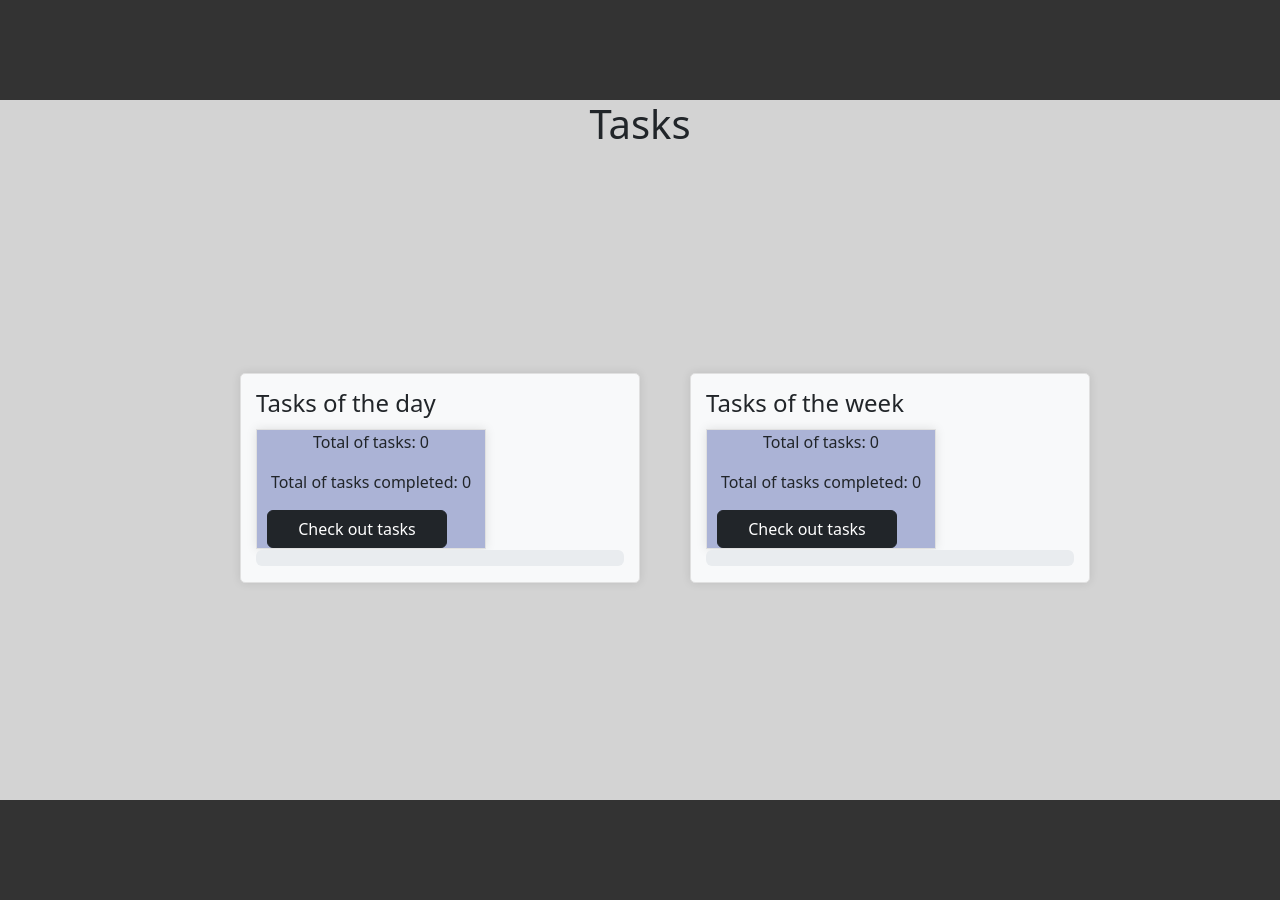
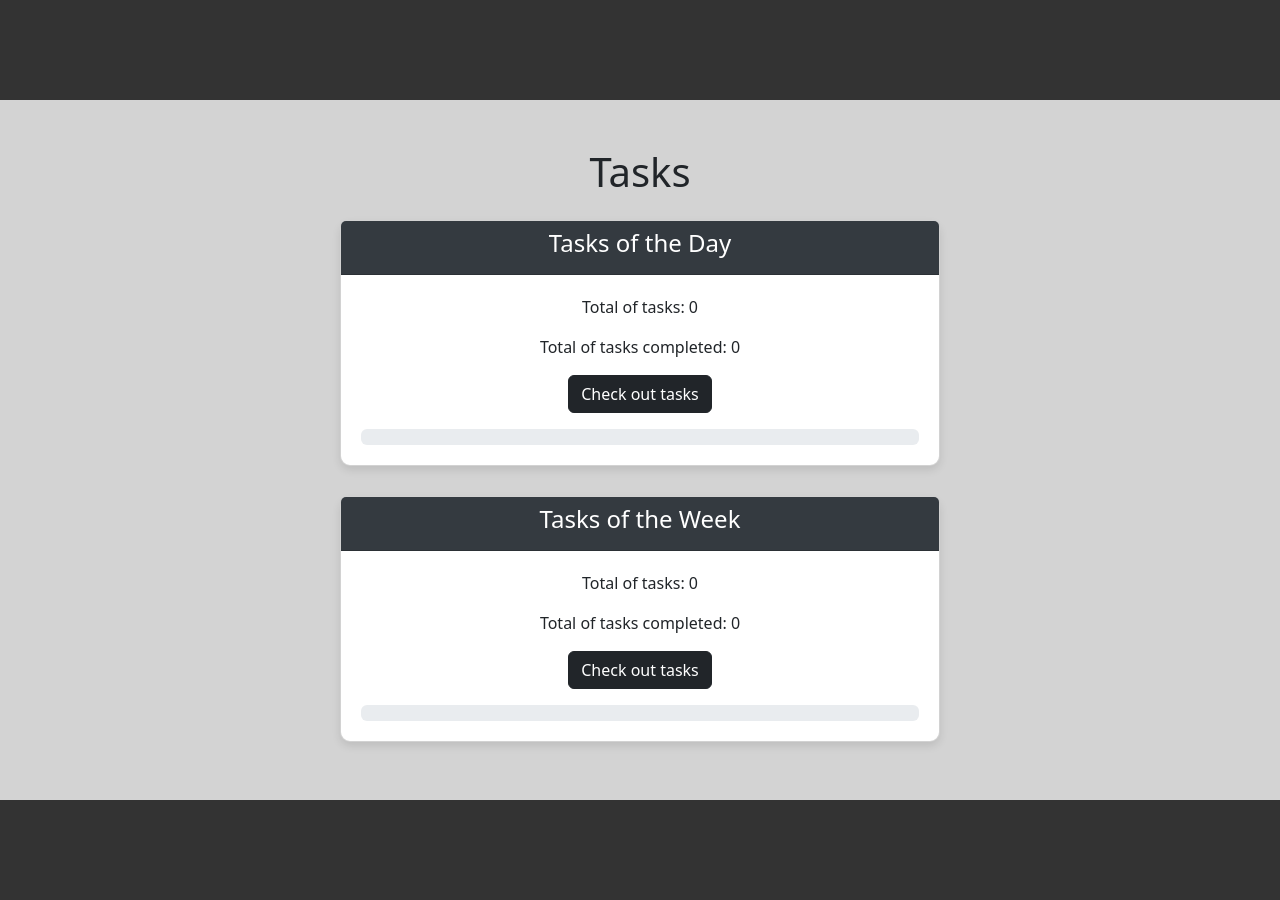
Before and after one commit to derleysoares94/tasks_tracker, a Flask app: page / in a window 1280 px wide. Run offline with Flask 3, Linux system fonts and the light colour scheme; some libraries are stand-ins or nearby versions.

Commit message:
Changing some styles

```diff
--- a/static/css/home.css
+++ b/static/css/home.css
@@ -1,37 +1,38 @@
-.tasks {
-    display: flex;
-    flex-direction: row;
+.tasks_div {
+    margin-bottom: 30px;
 }
 
-.tasks_div {
-    display: grid;
-    height: 210px;
-    width: 400px;
-    background-color: #f8f9fa;
-    padding: 15px;
-    margin-left: 50px;
-    border: 1px solid #e0e0e0;
-    border-radius: 5px;
-    box-shadow: 0 0 10px rgba(0, 0, 0, 0.1);
+.card {
+    border-radius: 10px;
+    box-shadow: 0 4px 8px rgba(0, 0, 0, 0.1);
 }
 
-.tasks_div h4 {
-    float: left;
-    position: absolute;
+.card-header {
+    background-color: #343a40;
+    color: white;
+    border-radius: 10px 10px 0 0;
 }
 
-.task_inf {
-    display: grid;
-    align-items: start;
-    height: 120px;
-    width: 230px;
-    background-color: #ABB3D6;
-    margin-top: 40px;
-    border: 1px solid #e0e0e0;
-    box-shadow: 0 0 10px rgba(0, 0, 0, 0.1);
+.card-body {
+    padding: 20px;
 }
 
-.tasks_div .btn{
-    width: 180px;
-    margin-left: 10px;
+.progress-bar {
+    background-color: #28a745;
 }
+
+/* Small devices such as large phones (640px and up) */
+@media only screen and (min-width: 640px) {}
+
+/* Medium devices such as tablets (768px and up) */
+@media only screen and (min-width: 768px) {}
+
+/* Large devices such as laptops (1024px and up) */
+@media only screen and (min-width: 1024px) {
+    .tasks_div {
+        width: 600px;
+    }
+}
+
+/* Largest devices such as desktops (1280px and up) */
+@media only screen and (min-width: 1280px) {}
--- a/static/css/tasks.css
+++ b/static/css/tasks.css
@@ -1,14 +1,11 @@
-.task_table {
-    width: 700px;
-    border-collapse: collapse;
-    border-spacing: 0;
+.pagination {
     margin-top: 20px;
 }
 
-.task_actions {
-    display: flex;
+.btn-edit {
+    height: 31px;
+    width: 59px;
 }
-
 
 /* Small devices such as large phones (640px and up) */
 @media only screen and (min-width: 640px) {}
@@ -17,7 +14,11 @@
 @media only screen and (min-width: 768px) {}
 
 /* Large devices such as laptops (1024px and up) */
-@media only screen and (min-width: 1024px) {}
+@media only screen and (min-width: 1024px) {
+    .tasks_table {
+        width: 600px;
+    }
+}
 
 /* Largest devices such as desktops (1280px and up) */
 @media only screen and (min-width: 1280px) {}
--- a/static/js/script.js
+++ b/static/js/script.js
@@ -24,6 +24,9 @@ document.addEventListener('DOMContentLoaded', function () {
     });
 });
 
+/*
+Using SweetAlert library to show an edit modal form when the user clicks on edit a task.
+*/
 function editTask(taskId, title, description, status, dueDate) {
     Swal.fire({
         title: 'Edit Task',
--- a/templates/index.html
+++ b/templates/index.html
@@ -1,30 +1,41 @@
 {% extends "base.html" %}
 
 {% block main %}
-<h1>Tasks</h1>
-
-<div class="tasks">
+<div class="container mt-5">
+    <h1 class="mb-4 text-center">Tasks</h1>
     <div class="tasks_div">
-        <h4>Tasks of the day</h4>
+        <div class="card">
+            <div class="card-header">
+                <h4>Tasks of the Day</h4>
+            </div>
+            <div class="card-body">
                 <div class="task_inf">
                     <p>Total of tasks: {{ today_tasks.today_tasks }}</p>
                     <p>Total of tasks completed: {{ today_tasks.today_tasks_done }}</p>
-            <button type="button" class="btn btn-dark" onclick="window.location.href='{{ url_for( 'tasks' ) }}';">Check out tasks</button>
+                    <button type="button" class="btn btn-dark" onclick="window.location.href='{{ url_for('tasks') }}';">Check out tasks</button>
                 </div>
-        <div class="progress">
+                <div class="progress mt-3">
                     <div class="progress-bar" role="progressbar" style="width: {{ today_tasks.quantity_done }}%;" aria-valuenow="{{ today_tasks.quantity_done }}" aria-valuemin="0" aria-valuemax="100">{{ today_tasks.quantity_done }}%</div>
+                </div>
+            </div>
         </div>
     </div>
 
     <div class="tasks_div">
-        <h4>Tasks of the week</h4>
+        <div class="card">
+            <div class="card-header">
+                <h4>Tasks of the Week</h4>
+            </div>
+            <div class="card-body">
                 <div class="task_inf">
                     <p>Total of tasks: {{ week_tasks.week_tasks }}</p>
                     <p>Total of tasks completed: {{ week_tasks.week_tasks_done }}</p>
-            <button type="button" class="btn btn-dark" onclick="window.location.href='{{ url_for( 'tasks' ) }}';">Check out tasks</button>
+                    <button type="button" class="btn btn-dark" onclick="window.location.href='{{ url_for('tasks') }}';">Check out tasks</button>
                 </div>
-        <div class="progress">
-            <div class="progress-bar" role="progressbar" style="width: {{ week_tasks.quantity_done }}%;" aria-valuenow="{{ week_tasks.quantity_done }}" aria-valuemin="0" aria-valuemax="100">{{ week_tasks.quantity_done}}%</div>
+                <div class="progress mt-3">
+                    <div class="progress-bar" role="progressbar" style="width: {{ week_tasks.quantity_done }}%;" aria-valuenow="{{ week_tasks.quantity_done }}" aria-valuemin="0" aria-valuemax="100">{{ week_tasks.quantity_done }}%</div>
+                </div>
+            </div>
         </div>
     </div>
 </div>
```
Also changed, not shown: templates/tasks.html (+14 -14 lines), instance/db.sqlite3. Lines whose indentation alone changed are shown as unchanged.
